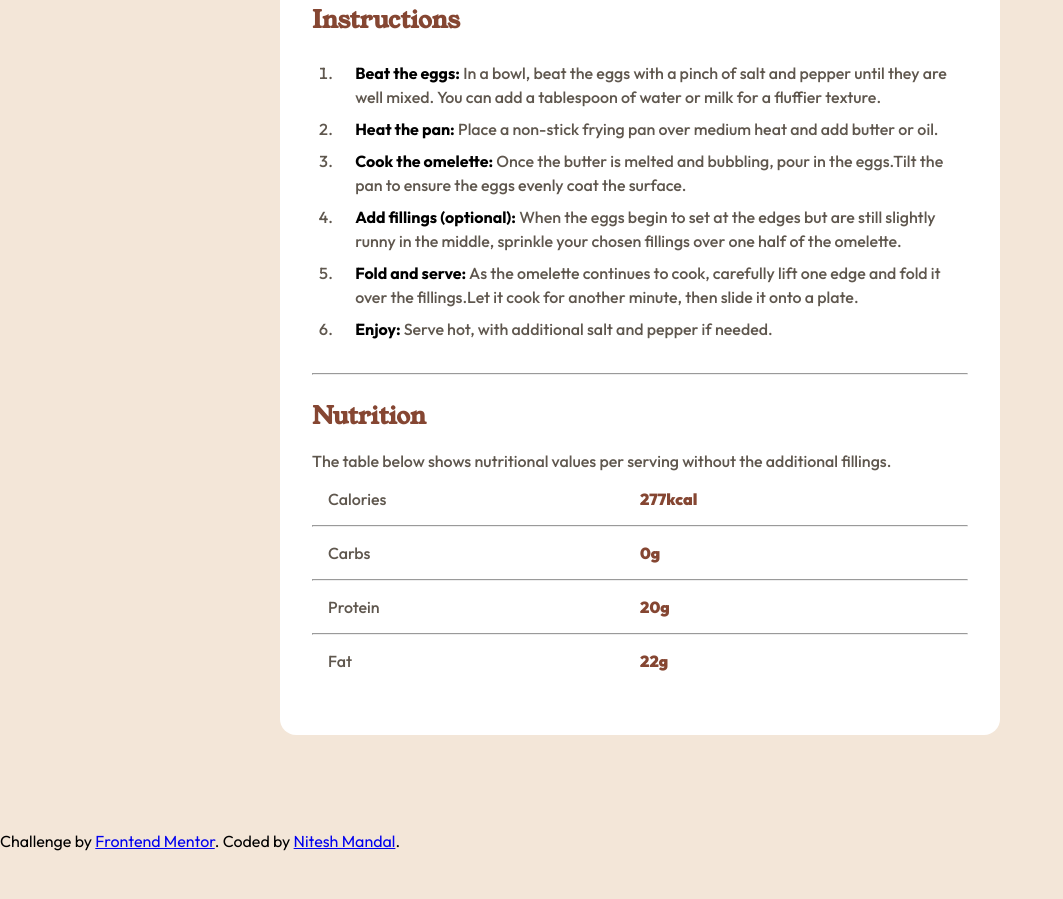
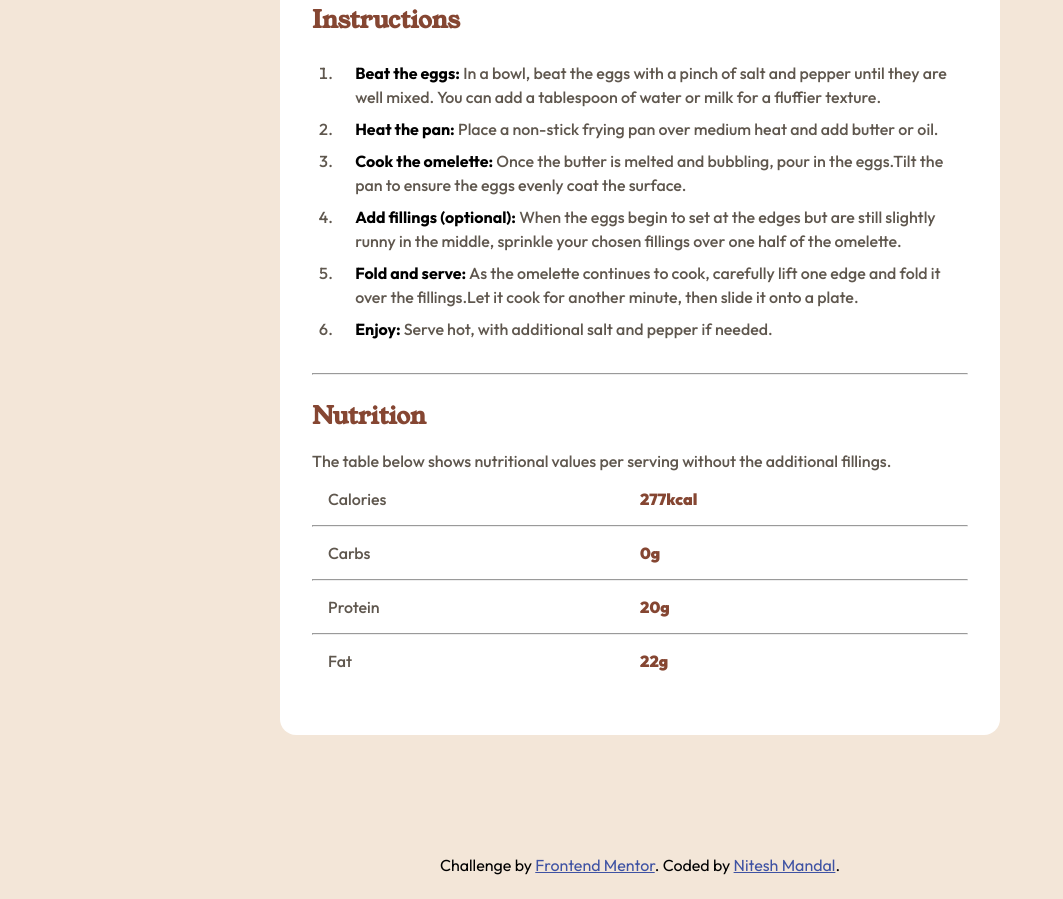
Before and after one commit to MaxXL079/Recipe-Page-Using-Basic-HTML-and-CSS, a plain HTML site: page index.html in a window 1280 px wide. Shown: the part 1099-1998 px from the top of the page, without its empty margins (0-1063 px from the left). Before the commit the page ends 1950 px from the top, so only its background shows below. Drawn offline with Linux system fonts and the light colour scheme.

Commit message:
Update style.css

```diff
--- a/style.css
+++ b/style.css
@@ -141,3 +141,11 @@ span {
     font-size: 2rem;
   }
 }
+.attribution {
+        font-size: 1rem;
+        text-align: center;
+        padding: 1.5rem;
+      }
+      .attribution a {
+        color: hsl(228, 45%, 44%);
+      }
```
